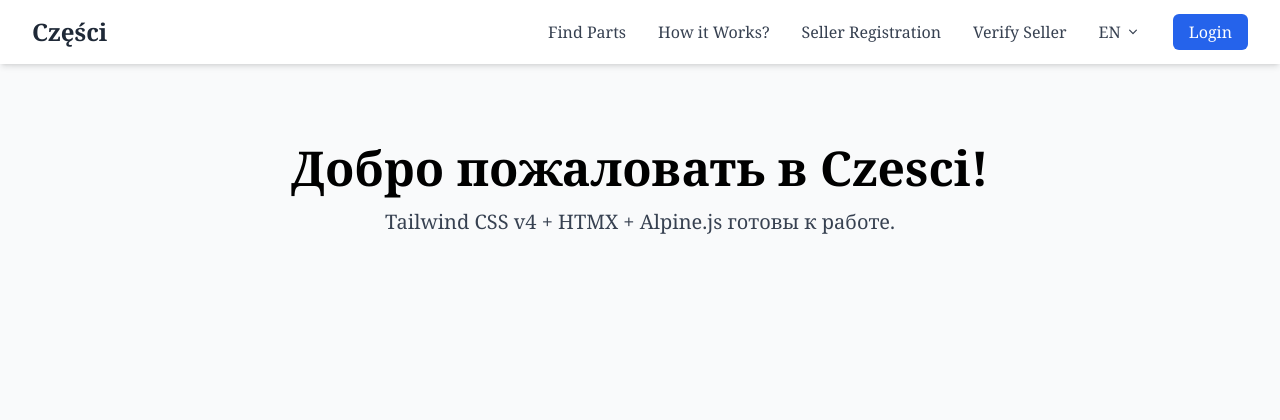
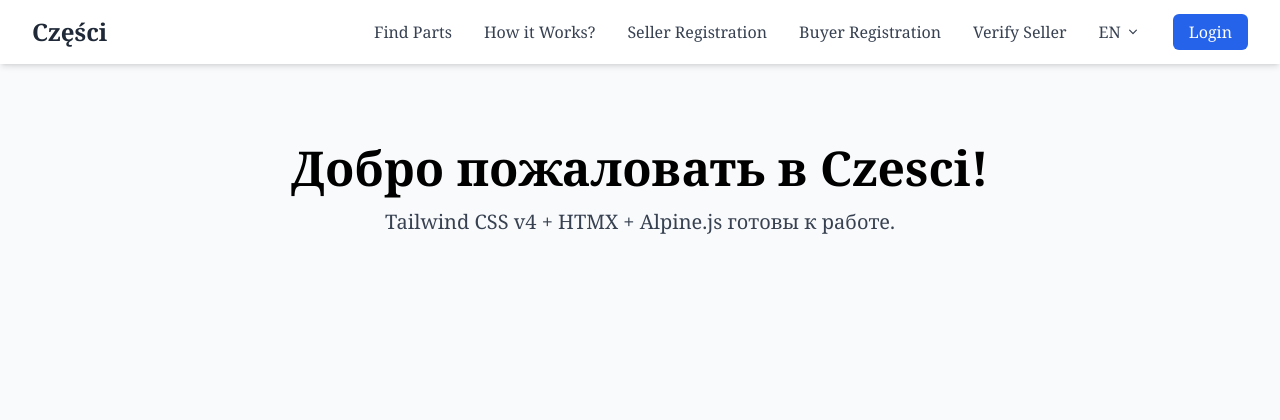
Before and after one commit to santahate/czesci, a Django app: page / in a window 1280 px wide. Shown: the top 420 px of the page. Run offline with Django 5.2, Linux system fonts and the light colour scheme; some libraries are stand-ins or nearby versions.

Commit message:
update header

```diff
--- a/czesci/theme/templates/base.html
+++ b/czesci/theme/templates/base.html
@@ -22,6 +22,7 @@
 						<a href="#find-parts" class="text-gray-700 hover:text-gray-900">{% trans "Find Parts" %}</a>
 						<a href="#how-it-works" class="text-gray-700 hover:text-gray-900">{% trans "How it Works?" %}</a>
 						<a href="#seller-registration" class="text-gray-700 hover:text-gray-900">{% trans "Seller Registration" %}</a>
+						<a href="#buyer-registration" class="text-gray-700 hover:text-gray-900">{% trans "Buyer Registration" %}</a>
 						<a href="#verify-seller" class="text-gray-700 hover:text-gray-900">{% trans "Verify Seller" %}</a>
 
 						<!-- Language Switcher -->
@@ -79,6 +80,7 @@
 					<a href="#find-parts" class="block px-3 py-2 rounded-md text-base font-medium text-gray-700 hover:bg-gray-100">{% trans "Find Parts" %}</a>
 					<a href="#how-it-works" class="block px-3 py-2 rounded-md text-base font-medium text-gray-700 hover:bg-gray-100">{% trans "How it Works?" %}</a>
 					<a href="#seller-registration" class="block px-3 py-2 rounded-md text-base font-medium text-gray-700 hover:bg-gray-100">{% trans "Seller Registration" %}</a>
+					<a href="#buyer-registration" class="block px-3 py-2 rounded-md text-base font-medium text-gray-700 hover:bg-gray-100">{% trans "Buyer Registration" %}</a>
 					<a href="#verify-seller" class="block px-3 py-2 rounded-md text-base font-medium text-gray-700 hover:bg-gray-100">{% trans "Verify Seller" %}</a>
 
 					<!-- Language Switcher inside Drawer -->
```
